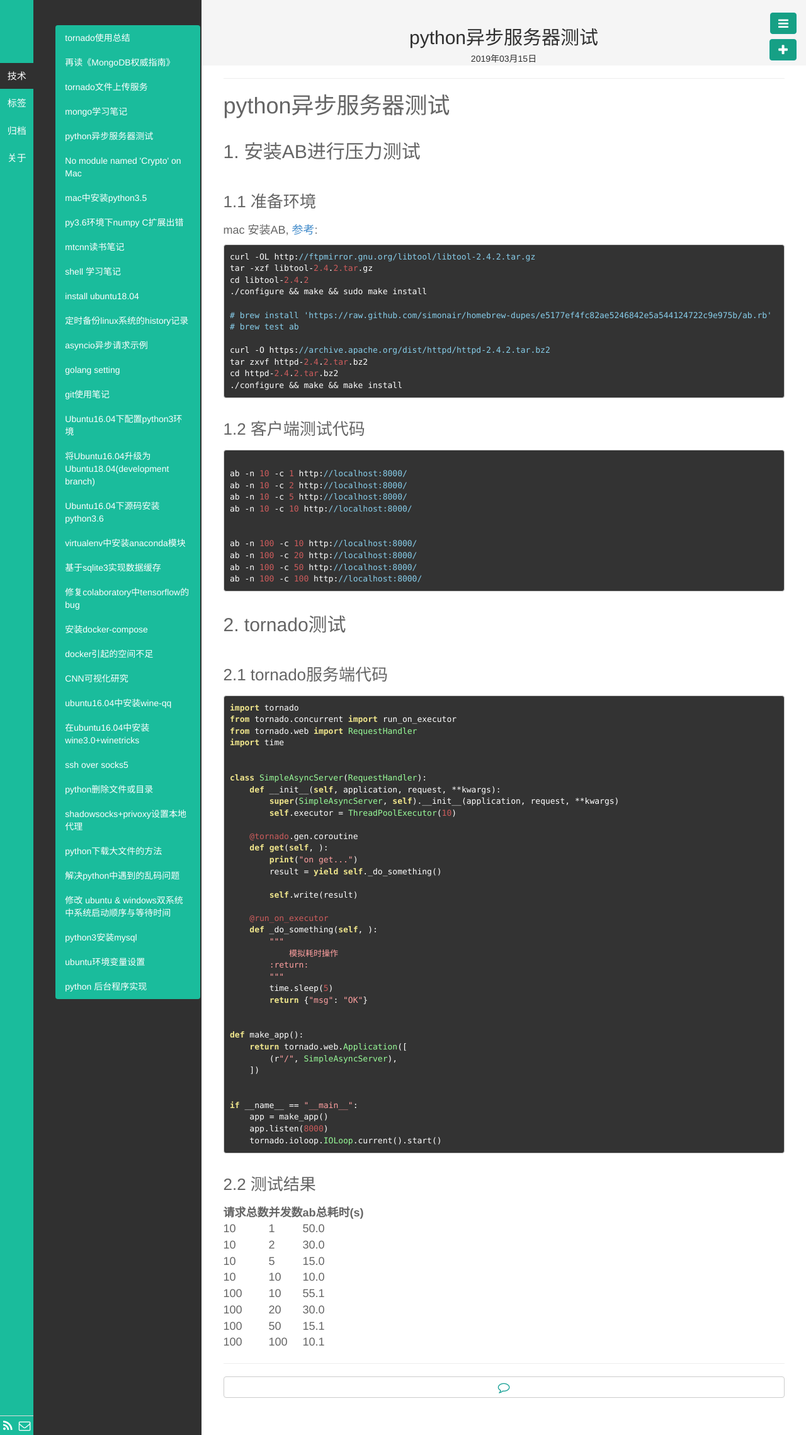
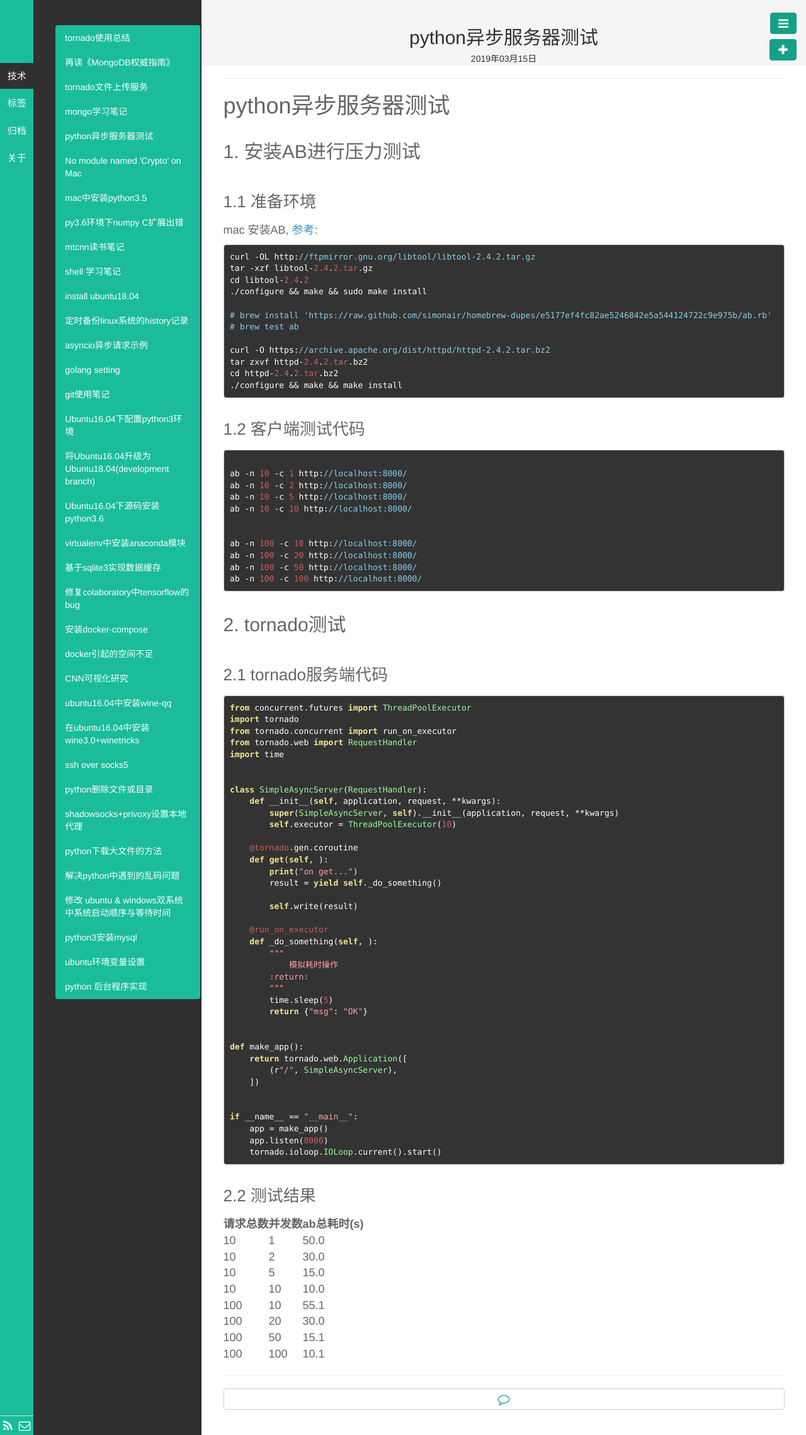
Before and after one commit to fengrk/frkhit.github.io, a Jekyll site: the page built from _posts/blog/2019-03-15-async_server_benchmark.md, in a window 1280 px wide. Shown: the whole page at 63% size. Built offline with Jekyll 4.4.1, drawn with Linux system fonts in a browser that asks for light colours; Markdown is read by kramdown in place of the engine named in the settings.

Commit message:
fix bug: add from concurrent.futures import ThreadPoolExecutor

````diff
--- a/_posts/blog/2019-03-15-async_server_benchmark.md
+++ b/_posts/blog/2019-03-15-async_server_benchmark.md
@@ -46,6 +46,7 @@ ab -n 100 -c 100 http://localhost:8000/
 ## 2. tornado测试
 ### 2.1 tornado服务端代码
 ```
+from concurrent.futures import ThreadPoolExecutor
 import tornado
 from tornado.concurrent import run_on_executor
 from tornado.web import RequestHandler
````
Also changed, not shown: _posts/blog/2019-03-30-tornado_learning_note.md (+1 -0 lines).
